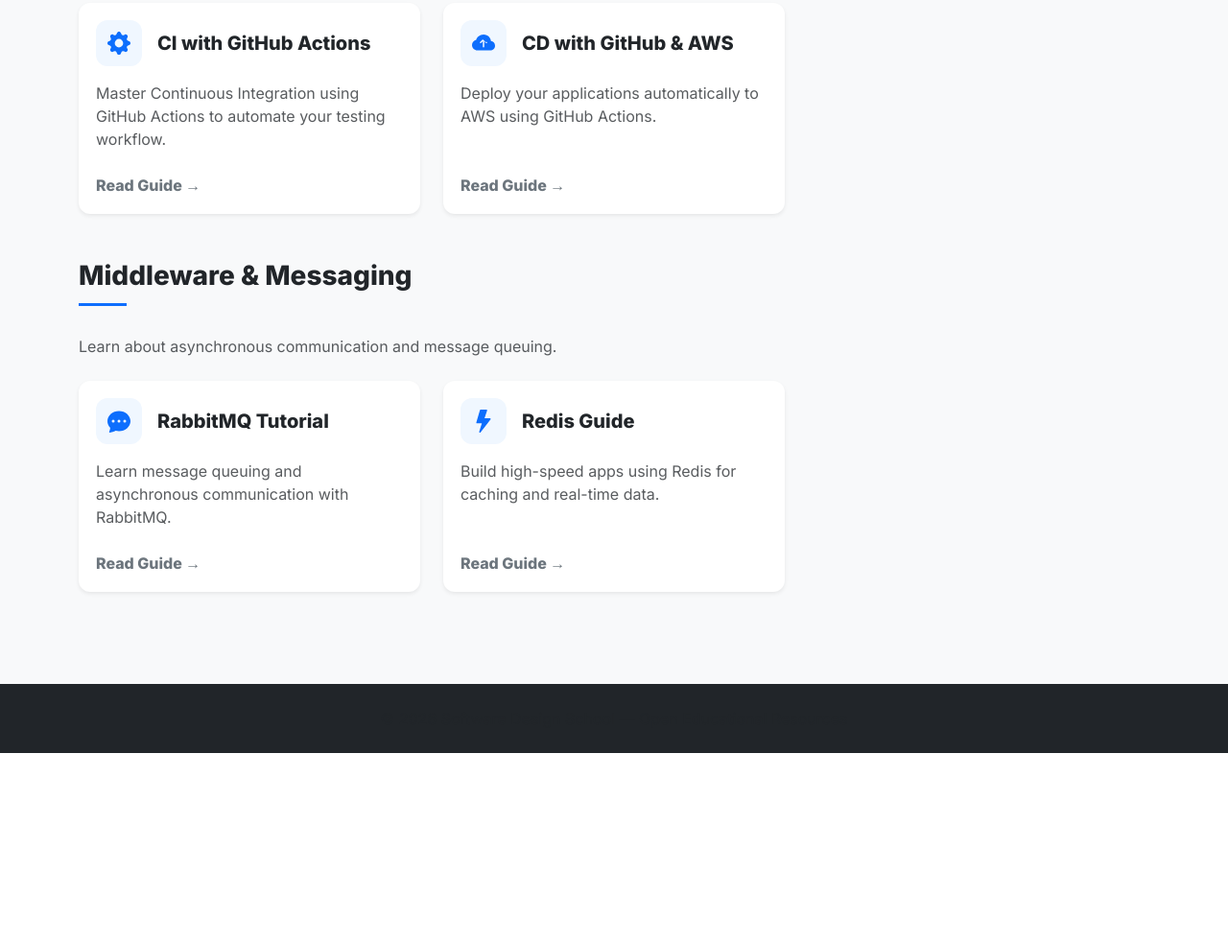
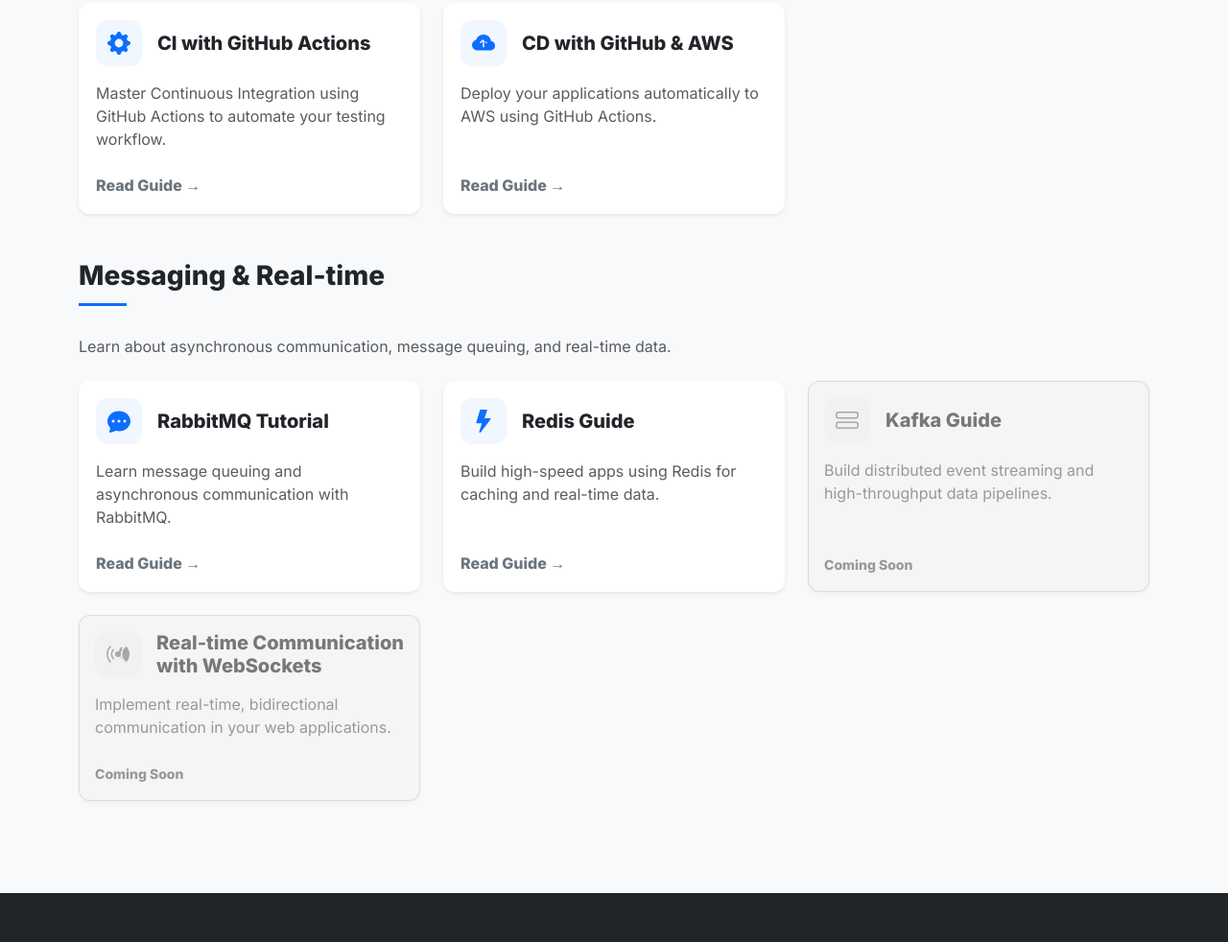
Before and after one commit to sds-edu/sds-edu.github.io, a website: page toolbox.html in a window 1280 px wide. Shown: the part 1257-2239 px from the top of the page at 96% size. Before the commit the page ends 2042 px from the top, so only its background shows below. Drawn offline with Linux system fonts and the light colour scheme.

Commit message:
feat: add upcoming guides

```diff
--- a/toolbox.html
+++ b/toolbox.html
@@ -215,10 +215,11 @@
           </div>
           </section>
 
-      <!-- Category 4: Middleware -->
+      <!-- Category 4: Messaging & Real-time -->
       <section class="mb-5">
-        <h3 class="fw-bold section-title">Middleware & Messaging</h3>
-        <p class="text-muted mb-4">Learn about asynchronous communication and message queuing.</p>
+        <h3 class="fw-bold section-title">Messaging & Real-time</h3>
+        <p class="text-muted mb-4">Learn about asynchronous communication, message queuing, and real-time
+          data.</p>
         <div class="row g-4">
           <!-- RabbitMQ -->
           <div class="col-md-6 col-lg-4">
@@ -267,6 +268,58 @@
               </div>
             </div>
           </div>
+          <!-- Kafka Guide -->
+          <div class="col-md-6 col-lg-4">
+            <div class="card h-100 shadow-sm resource-card-unavailable">
+              <div class="card-body">
+                <div class="d-flex align-items-center mb-3">
+                  <div class="icon-box">
+                    <svg xmlns="http://www.w3.org/2000/svg"
+                         width="24"
+                         height="24"
+                         fill="currentColor"
+                         class="bi bi-hdd-stack-fill"
+                         viewBox="0 0 16 16">
+                      <path
+                            d="M2 9a2 2 0 0 0-2 2v1a2 2 0 0 0 2 2h12a2 2 0 0 0 2-2v-1a2 2 0 0 0-2-2H2zm0 1h12a1 1 0 0 1 1 1v1a1 1 0 0 1-1 1H2a1 1 0 0 1-1-1v-1a1 1 0 0 1 1-1zM2 2a2 2 0 0 0-2 2v1a2 2 0 0 0 2 2h12a2 2 0 0 0 2-2V4a2 2 0 0 0-2-2H2zm0 1h12a1 1 0 0 1 1 1v1a1 1 0 0 1-1 1H2a1 1 0 0 1-1-1V4a1 1 0 0 1 1-1z" />
+                    </svg>
+                  </div>
+                  <h5 class="card-title fw-bold mb-0">Kafka Guide</h5>
+                </div>
+                <p class="card-text text-muted">Build distributed event streaming and high-throughput data
+                  pipelines.</p>
+              </div>
+              <div class="card-footer bg-transparent border-0 pb-3">
+                <span class="text-muted small fw-bold">Coming Soon</span>
+              </div>
+            </div>
+          </div>
+          <!-- WebSockets Guide -->
+          <div class="col-md-6 col-lg-4">
+            <div class="card h-100 shadow-sm resource-card-unavailable">
+              <div class="card-body">
+                <div class="d-flex align-items-center mb-3">
+                  <div class="icon-box">
+                    <svg xmlns="http://www.w3.org/2000/svg"
+                         width="24"
+                         height="24"
+                         fill="currentColor"
+                         class="bi bi-broadcast-pin"
+                         viewBox="0 0 16 16">
+                      <path
+                            d="M3.05 3.05a7 7 0 0 0 0 9.9.5.5 0 0 1-.707.707 8 8 0 0 1 0-11.314.5.5 0 0 1 .707.707zm2.122 2.122a4 4 0 0 0 0 5.656.5.5 0 1 1-.708.708 5 5 0 0 1 0-7.072.5.5 0 0 1 .708.708zm5.656 0a4 4 0 0 0 0 5.656.5.5 0 0 1-.708-.708 5 5 0 0 1 0-7.072.5.5 0 0 1 .708.708zm2.122-2.122a7 7 0 0 0 0 9.9.5.5 0 0 1 .707.707 8 8 0 0 0 0-11.314.5.5 0 0 1-.707.707zM6 8a2 2 0 1 1 4 0 2 2 0 0 1-4 0z" />
+                    </svg>
+                  </div>
+                  <h5 class="card-title fw-bold mb-0">Real-time Communication with WebSockets</h5>
+                </div>
+                <p class="card-text text-muted">Implement real-time, bidirectional communication in your web
+                  applications.</p>
+              </div>
+              <div class="card-footer bg-transparent border-0 pb-3">
+                <span class="text-muted small fw-bold">Coming Soon</span>
+              </div>
+            </div>
+          </div>
           </div>
           </section>
 
```
